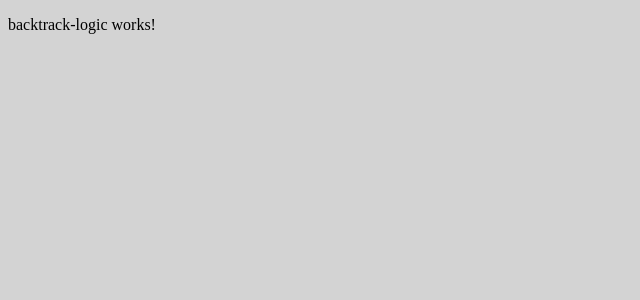
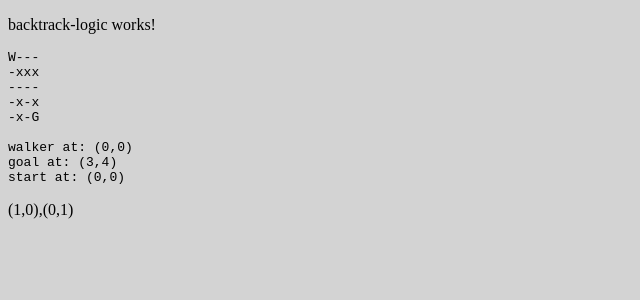
Before and after one commit to xEyad/maze_warrior, an Angular app: page / in a window 1280 px wide. Shown: the top 300 px of the page, without its empty margins (0-640 px from the left). Built offline with nearby package versions, Linux system fonts and the light colour scheme.

Commit message:
game is being rendered on html via talk

```diff
--- a/src/app/backtrack-logic/backtrack-logic.component.html
+++ b/src/app/backtrack-logic/backtrack-logic.component.html
@@ -1 +1,3 @@
 <p>backtrack-logic works!</p>
+<pre>{{game.Talk()}}</pre>
+<p>{{solver.Talk()}}</p>
--- a/src/app/backtrack-logic/backtrack-logic.component.ts
+++ b/src/app/backtrack-logic/backtrack-logic.component.ts
@@ -1,7 +1,7 @@
 import { GameService } from './../services/game.service';
-import { World } from './../models/world';
-import { Maze } from './../models/maze';
 import { Component, OnInit, HostListener } from '@angular/core';
+import { BacktrackSolverService } from '../services/backtrack-solver.service';
+import { Dir } from '../models/walker';
 
 @Component({
   selector: 'app-backtrack-logic',
@@ -11,16 +11,16 @@ import { Component, OnInit, HostListener } from '@angular/core';
 export class BacktrackLogicComponent implements OnInit {
 
 
-  constructor(public gameService:GameService)
+  constructor(public game:GameService,public solver:BacktrackSolverService)
   {
-    gameService.StartGameLoop();
+    solver.SolveGame();
   }
   @HostListener('document:keydown', ['$event']) onKeydownHandler(event: KeyboardEvent) {
-    this.gameService.MoveWalker(event, 'keydown');
+    this.game.MoveWalkerByKbd(event);
   }
 
   @HostListener('document:keyup', ['$event']) onKeyupHandler(event: KeyboardEvent) {
-    // this.gameService.MoveWalker(event, 'keyup');
+    // this.game.MoveWalker(event, 'keyup');
   }
   ngOnInit()
   {
```
